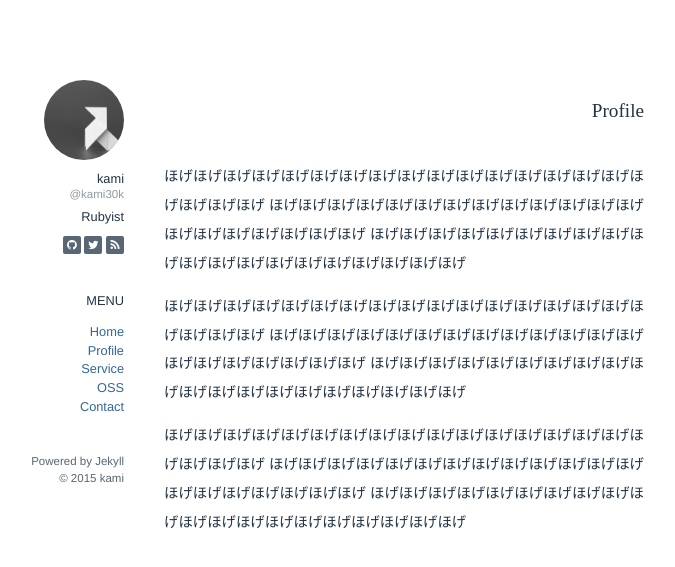
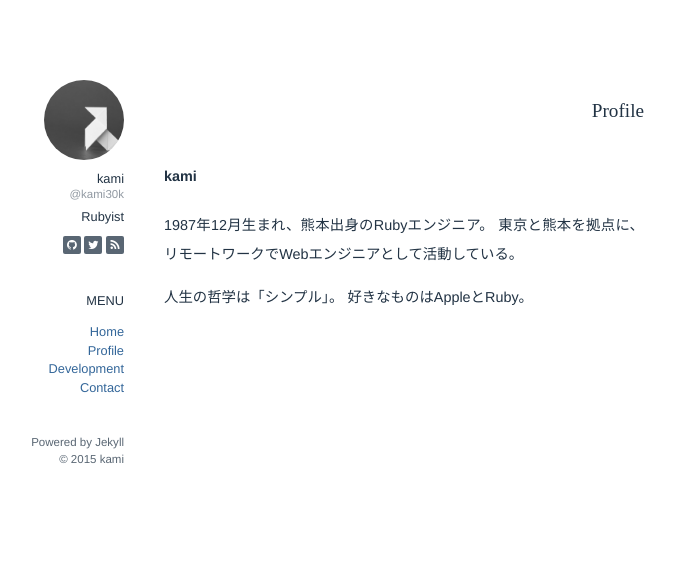
Before and after one commit to kami-zh/kami-zh.github.io, a Jekyll site: the page built from pages/profile.md, in a window 1280 px wide. Shown: the top 567 px of the page, without its empty margins (236-911 px from the left). Built offline with Jekyll 4.4.1, drawn with Linux system fonts in a browser that asks for light colours; nearby versions of some CDN libraries.

Commit message:
Add pages content

```diff
--- a/_includes/sidebar.html
+++ b/_includes/sidebar.html
@@ -21,8 +21,7 @@
     <ul class="sidebar__section__list">
       <li class="sidebar__section__item"><a href="{{ site.url }}">Home</a></li>
       <li class="sidebar__section__item"><a href="{{ site.url }}/profile/">Profile</a></li>
-      <li class="sidebar__section__item"><a href="{{ site.url }}/service/">Service</a></li>
-      <li class="sidebar__section__item"><a href="{{ site.url }}/oss/">OSS</a></li>
+      <li class="sidebar__section__item"><a href="{{ site.url }}/development/">Development</a></li>
       <li class="sidebar__section__item"><a href="{{ site.url }}/contact/">Contact</a></li>
     </ul>
   </div>
--- a/_layouts/page.html
+++ b/_layouts/page.html
@@ -4,7 +4,7 @@ layout: default
 
 <div class="post">
   <div class="post__header">
-    <h1 class="post__header__heading"><a href="{{ page.url }}">{{ page.title }}</a></h1>
+    <h1 class="post__header__heading">{{ page.title }}</h1>
   </div>
 
   <div class="post__content">
--- a/_sass/_main.scss
+++ b/_sass/_main.scss
@@ -264,6 +264,11 @@ strong {
         color: inherit;
       }
     }
+
+    .hatena-bookmark-count,
+    .github-star {
+      vertical-align: middle;
+    }
   }
 
   #{&}__share-list {
--- a/pages/profile.md
+++ b/pages/profile.md
@@ -4,14 +4,10 @@ title: Profile
 permalink: /profile/
 ---
 
-ほげほげほげほげほげほげほげほげほげほげほげほげほげほげほげほげほげほげほげほげ
-ほげほげほげほげほげほげほげほげほげほげほげほげほげほげほげほげほげほげほげほげ
-ほげほげほげほげほげほげほげほげほげほげほげほげほげほげほげほげほげほげほげほげ
+### kami
 
-ほげほげほげほげほげほげほげほげほげほげほげほげほげほげほげほげほげほげほげほげ
-ほげほげほげほげほげほげほげほげほげほげほげほげほげほげほげほげほげほげほげほげ
-ほげほげほげほげほげほげほげほげほげほげほげほげほげほげほげほげほげほげほげほげ
+1987年12月生まれ、熊本出身のRubyエンジニア。
+東京と熊本を拠点に、リモートワークでWebエンジニアとして活動している。
 
-ほげほげほげほげほげほげほげほげほげほげほげほげほげほげほげほげほげほげほげほげ
-ほげほげほげほげほげほげほげほげほげほげほげほげほげほげほげほげほげほげほげほげ
-ほげほげほげほげほげほげほげほげほげほげほげほげほげほげほげほげほげほげほげほげ
+人生の哲学は「シンプル」。
+好きなものはAppleとRuby。
```
Also changed, not shown: pages/contact.md (+3 -9 lines), pages/development.html (added, +51 -0 lines), pages/oss.md (deleted, +0 -17 lines), pages/service.md (deleted, +0 -17 lines).
